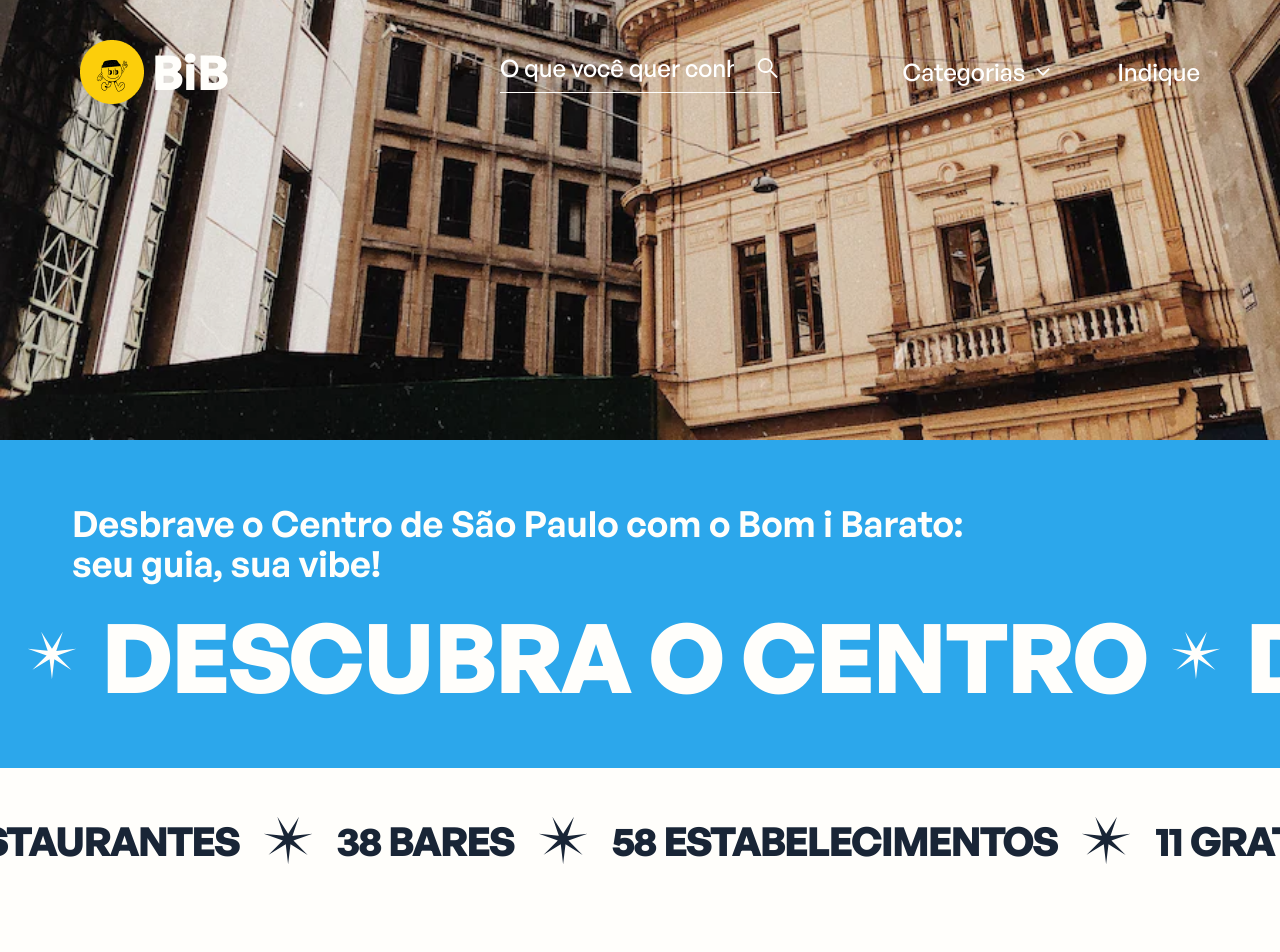
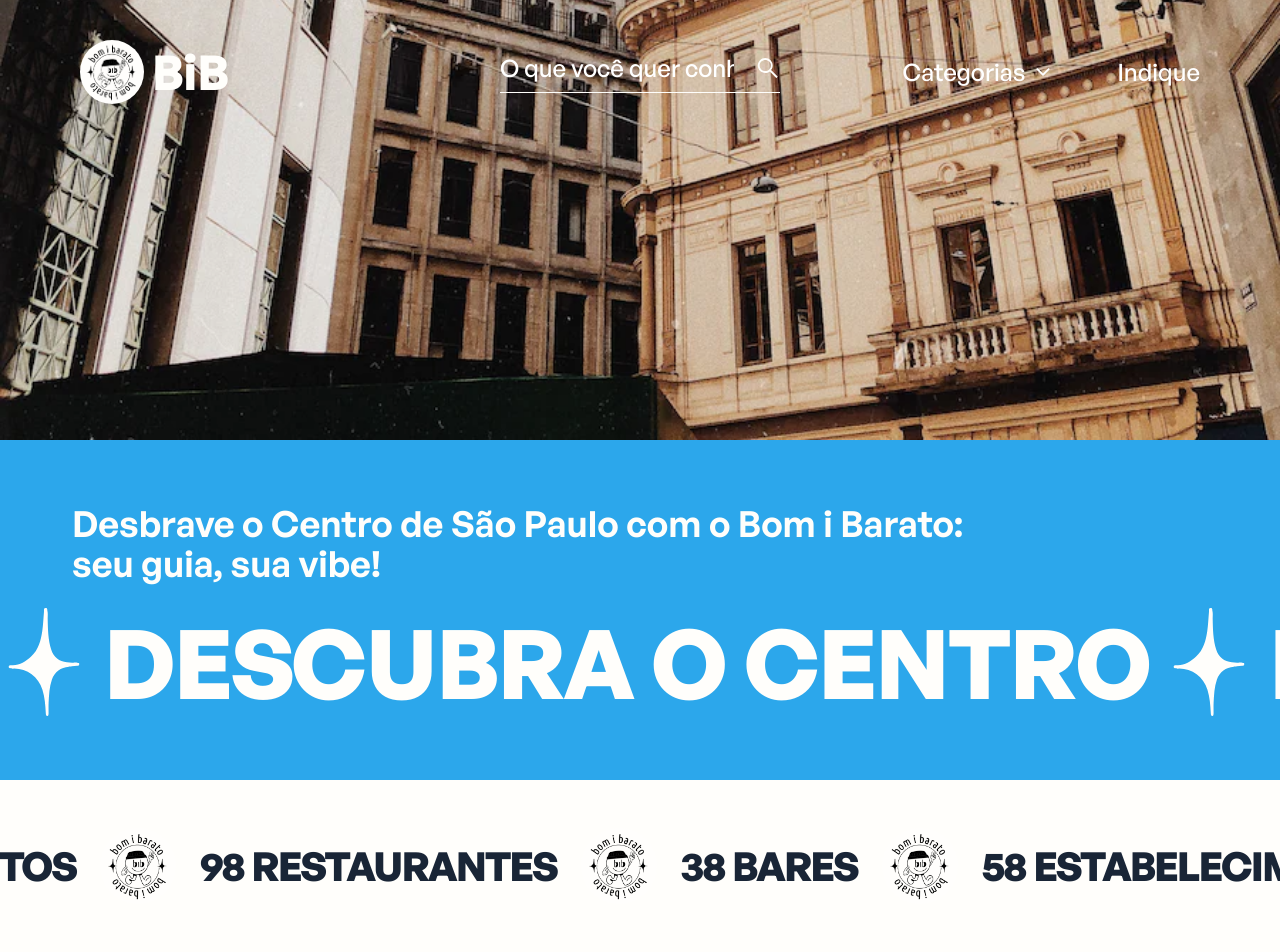
Before and after one commit to hicones/pime-bib, a Next.js app: page / in a window 1280 px wide. Shown: the top 952 px of the page. Built offline with nearby package versions, Linux system fonts and the light colour scheme; no server answers.

Commit message:
feat: Update Header

```diff
--- a/src/app/globals.css
+++ b/src/app/globals.css
@@ -129,6 +129,7 @@ header#desktop {
 
 header#mobile {
   @apply flex lg:hidden;
+  z-index: 1;
 }
 
 header.showMenu {
@@ -141,7 +142,7 @@ header.showMenu {
 }
 
 .paulistinho {
-  @apply absolute bottom-20 left-8 lg:w-52 w-36 md:w-44;
+  @apply absolute md:bottom-20 bottom-24 md:left-8 left-4 lg:w-52 w-36 md:w-44;
 }
 
 .checkmark {
@@ -152,3 +153,7 @@ header.showMenu {
 .checked {
   box-shadow: 8px 8px 0px 0px #2ca7eb;
 }
+
+footer {
+  z-index: 0;
+}
--- a/src/components/DivideStar/index.tsx
+++ b/src/components/DivideStar/index.tsx
@@ -4,9 +4,9 @@ interface StarProps {
 
 export const DivideStar = ({ color }: StarProps) => {
   return (
-    <svg width="50" height="50" viewBox="0 0 50 50">
+    <svg width="71" height="108" viewBox="0 0 71 108">
       <path
-        d="M14.3381 0.796749L25.142 17.8026L35.9907 0.825206L29.4311 19.875L49.4686 17.7716L30.485 24.5206L44.6227 38.875L27.5101 28.241L25.102 48.2441L22.7465 28.2347L5.60604 38.8238L19.7814 24.5065L0.815624 17.7077L20.8475 19.8638L14.3381 0.796749Z"
+        d="M60.3219 58.6741C52.4122 59.1685 46.078 63.9369 43.4656 71.4453C40.8409 78.9892 40.5569 86.8858 40.1557 94.7478C39.9883 98.0336 40.1151 101.335 40.1106 104.629C40.1084 105.943 40.0374 107.988 38.938 108C37.4064 108.016 37.3754 106.076 37.3083 104.662C36.9398 96.877 36.329 89.1245 33.9685 81.628C29.895 68.6929 17.9778 60.1455 4.69906 60.6427C4.5317 60.6489 4.34182 60.7636 4.20264 60.7145C2.67839 60.1765 -0.0196147 60.5037 0.000107528 58.747C0.0203932 56.9157 2.595 57.1631 4.14967 57.1829C11.5737 57.2762 17.0593 53.7762 22.4012 48.853C30.1007 41.7571 32.415 32.6135 33.8023 23.0088C34.7383 16.5266 34.9349 9.9387 35.5469 3.40618C35.6647 2.14782 34.9705 0.125511 37.0531 0.00572079C39.3606 -0.1265 38.6309 2.06419 39.0022 3.36945C39.5443 5.78051 39.1769 8.21814 39.218 10.6439C39.4102 21.143 39.5877 31.6433 42.799 41.7955C45.2322 49.4881 50.6862 53.3841 58.4816 54.2057C60.6093 54.43 62.7202 55.0465 64.8958 54.7148C66.2149 54.4006 67.5341 54.4046 68.8532 54.7125C69.7199 55.0295 71.1601 54.6933 70.9855 56.2698C70.844 57.553 69.8072 57.6773 68.6937 57.7299C66.859 57.8163 65.0316 58.0672 63.2008 58.2486C62.293 58.743 61.228 58.1689 60.3219 58.6741Z"
         fill={color ? color : "#FFFEFB"}
       />
     </svg>
--- a/src/components/Header/MobileHeader.tsx
+++ b/src/components/Header/MobileHeader.tsx
@@ -36,7 +36,13 @@ export const MobileHeader = () => {
         href="/"
         className="ml-4 flex-1 flex items-center text-fontcolor-50 gap-2 font-bold text-5xl"
       >
-        <Image src="/logo.png" alt="logo" width={64} height={64} />
+        <Image
+          src="/logo.jpg"
+          alt="logo"
+          width={64}
+          height={64}
+          className="rounded-full"
+        />
         BiB
       </Link>
       <MenuButton
--- a/src/components/Header/index.tsx
+++ b/src/components/Header/index.tsx
@@ -33,7 +33,13 @@ export const Header = () => {
           href="/"
           className="flex-1 flex items-center text-fontcolor-50 gap-2 font-bold text-5xl"
         >
-          <Image src="/logo.png" alt="logo" width={64} height={64} />
+          <Image
+            src="/logo.jpg"
+            alt="logo"
+            width={64}
+            height={64}
+            className="rounded-full"
+          />
           BiB
         </Link>
         <div className="flex justify-center items-center pb-2 border-b border-b-fontcolor-50 w-1/4 focus-within:border-b-background-700 focus-within:border-b-2 transition duration-300">
--- a/src/components/Home/ThirdSection/index.tsx
+++ b/src/components/Home/ThirdSection/index.tsx
@@ -1,5 +1,7 @@
 import { DivideStar } from "@/components/DivideStar";
 import ParallaxText from "@/components/ParallaxText";
+
+import Image from "next/image";
 
 export const ThirdSection = () => {
   return (
@@ -9,22 +11,46 @@ export const ThirdSection = () => {
           <strong>98</strong>
           <strong>RESTAURANTES</strong>
         </span>
-        <DivideStar color="#192536" />
+        <Image
+          src="/logo.jpg"
+          alt="logo"
+          width={76}
+          height={76}
+          className="rounded-full"
+        />
         <span className="flex gap-2 items-end">
           <strong>38</strong>
           <strong>Bares</strong>
         </span>
-        <DivideStar color="#192536" />
+        <Image
+          src="/logo.jpg"
+          alt="logo"
+          width={76}
+          height={76}
+          className="rounded-full"
+        />
         <span className="flex gap-2 items-end">
           <strong>58</strong>
           <strong>ESTABELECIMENTOS</strong>
         </span>
-        <DivideStar color="#192536" />
+        <Image
+          src="/logo.jpg"
+          alt="logo"
+          width={76}
+          height={76}
+          className="rounded-full"
+        />
         <span className="flex gap-2 items-end">
           <strong>11</strong>
           <strong>GRATUITOS</strong>
         </span>
-        <DivideStar color="#192536" />
+        <Image
+          src="/logo.jpg"
+          alt="logo"
+          width={76}
+          height={76}
+          className="rounded-full"
+        />
       </ParallaxText>
     </div>
   );
```
Also changed, not shown: public/logo.jpg (added), public/logo.png (deleted).
